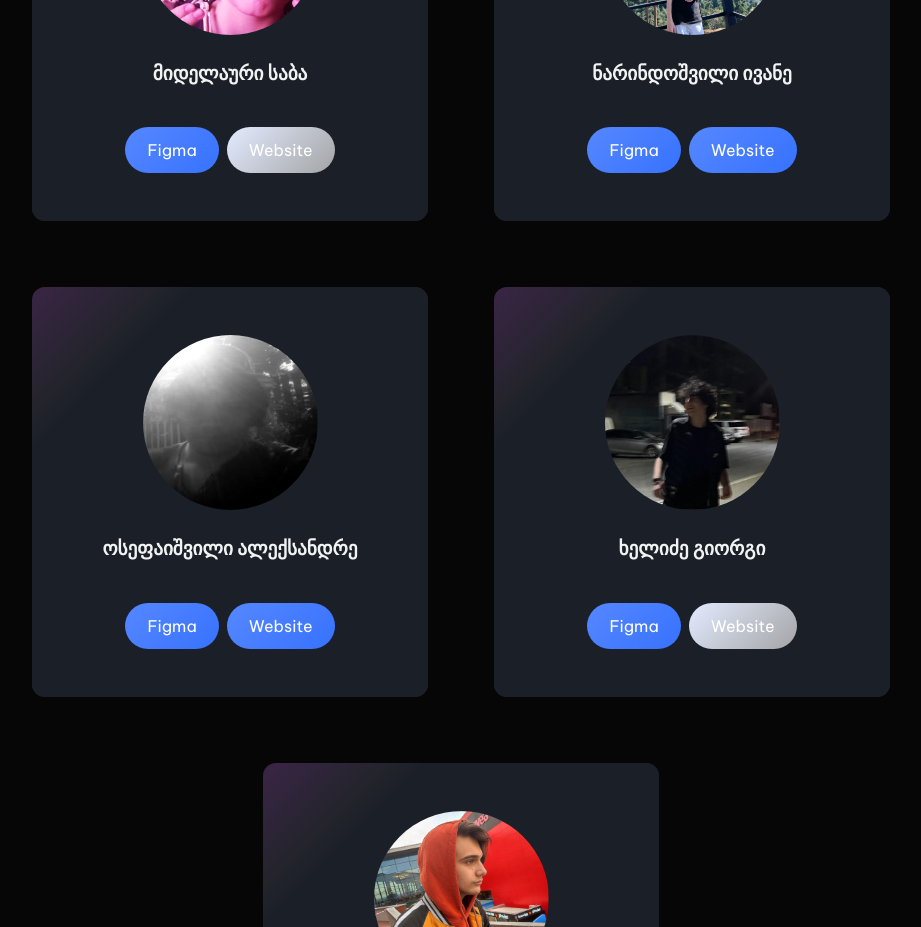
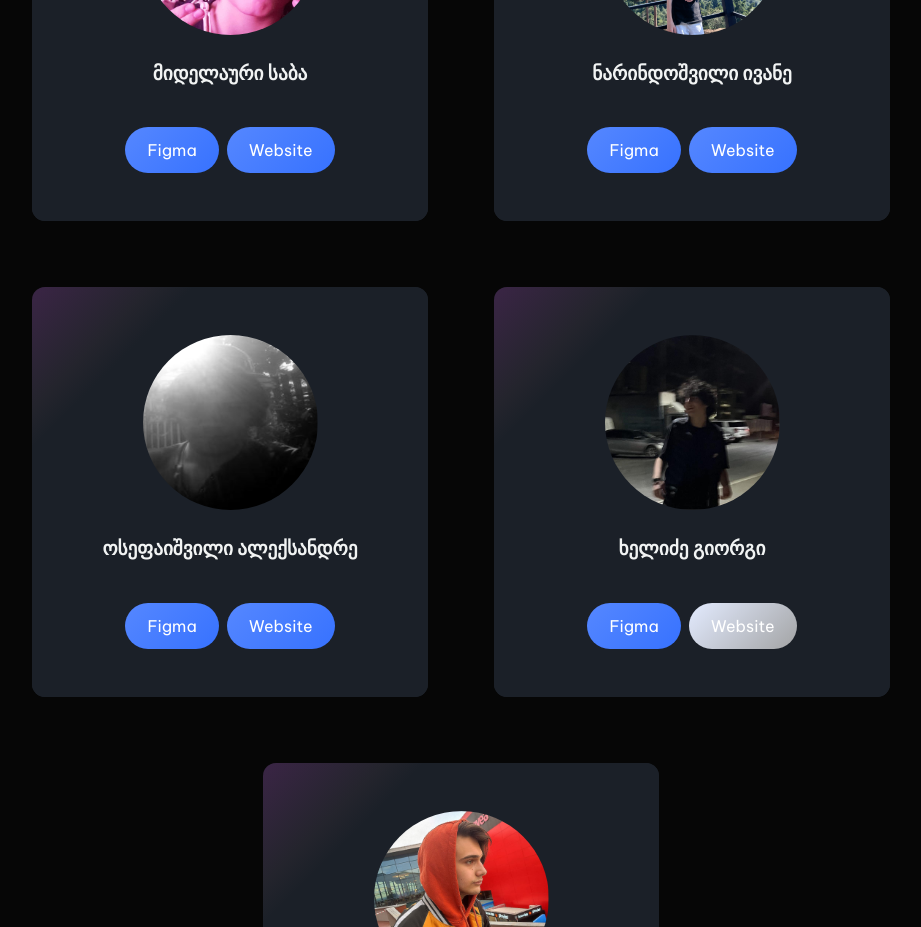
Before and after one commit to tsogi/portfolio, a React (Create React App) app: page /jptf03 in a window 1280 px wide. Shown: the part 2800-3727 px from the top of the page, without its empty margins (179-1100 px from the left). Built offline with nearby package versions, Linux system fonts and the light colour scheme.

Commit message:
Add projects

```diff
--- a/src/components/Jptf03.js
+++ b/src/components/Jptf03.js
@@ -124,7 +124,7 @@ function Jptf03(props){
                     <h2 class="profile-username">მიდელაური საბა</h2>
                     <div class="profile-actions">
                         <a target="_blank" href="https://www.figma.com/file/mNCseShKqjWL1IcnFzKwlR/Website-Template-%7C-Skydrone-(Community)?node-id=304-14049&t=WW3Rhp9XNdHTNdf6-0" class="btn btn--primary">Figma</a>
-                        <a href="" target="_blank"  class="btn btn--primary disabled">Website</a>
+                        <a href="sab1k0.github.io/Sab" target="_blank"  class="btn btn--primary">Website</a>
                     </div>
                 </article>
                 <article class="profile">
--- a/src/components/Sn124.js
+++ b/src/components/Sn124.js
@@ -122,7 +122,7 @@ function Sn124(props){
                     <h2 class="profile-username">კოტაშვილი ალეკო</h2>
                     <div class="profile-actions">
                         <a target="_blank" href="https://www.figma.com/file/cR12A4QnCluY8ZKqDt6nK7/Golobe---Travel-agency-website-(Community)?node-id=108-18842&t=gR5XBfkFqpLzxAEu-0" class="btn btn--primary">Figma</a>
-                        <a href="" target="_blank" class="btn btn--primary disabled">Website</a>
+                        <a href="https://alexsius.netlify.app" target="_blank" class="btn btn--primary">Website</a>
                     </div>
                 </article>
                 <article class="profile">
```
